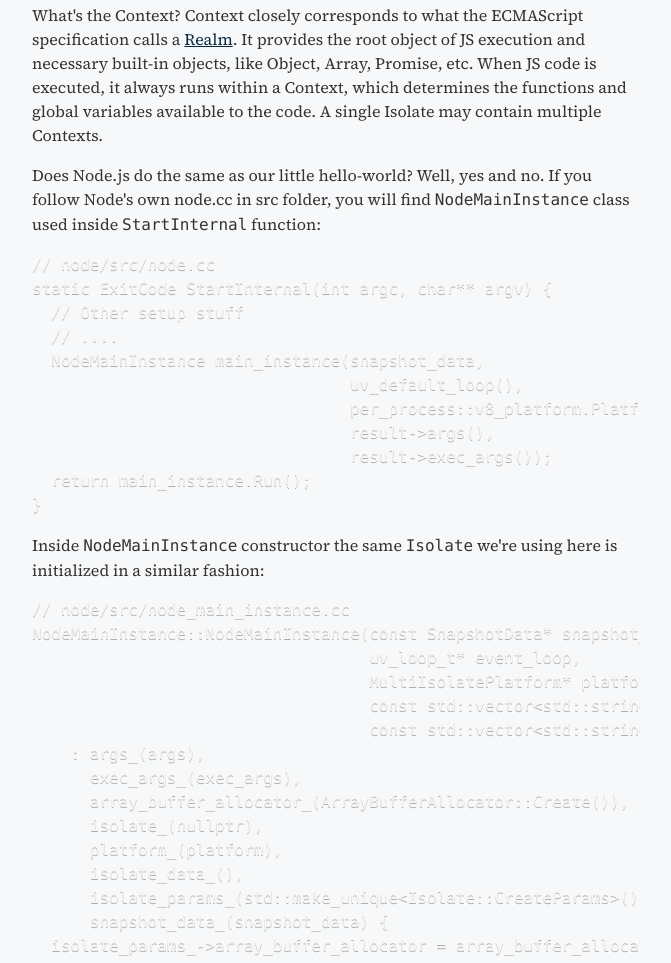
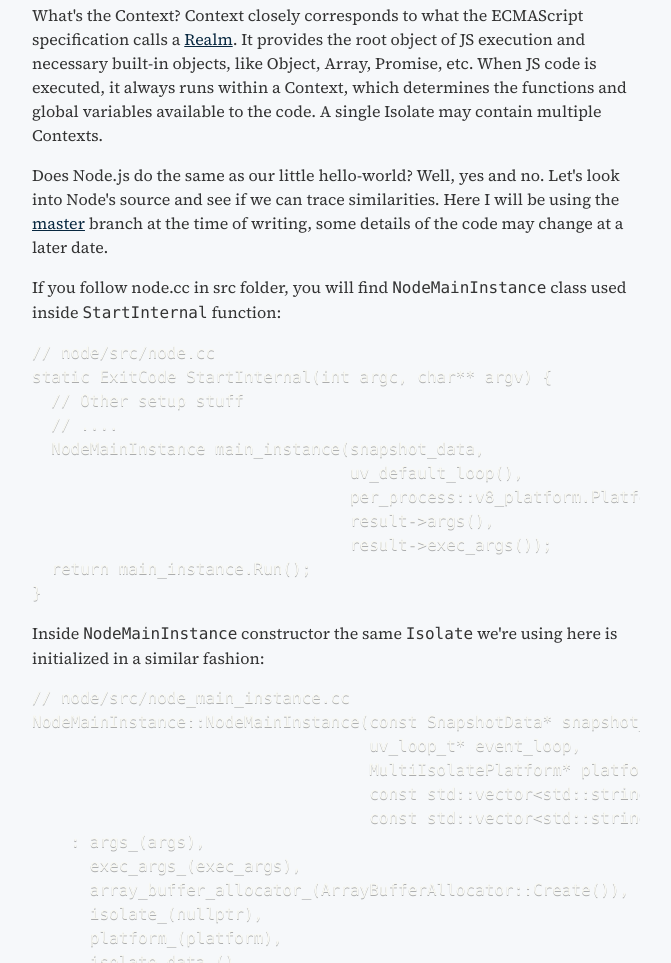
Before and after one commit to main-kun/ravestar.dev, an Eleventy site: page content/blog/anatomy-of-node-part-1.md in a window 1280 px wide. Shown: the part 3448-4411 px from the top of the page, without its empty margins (304-975 px from the left). Built offline with nearby package versions, Linux system fonts and the light colour scheme; Eleventy itself is replaced by a stand-in of ours; some packages are replaced by stand-ins of ours; code samples lack their colours; files that its build step writes are made by us from their sources; what @zachleat/heading-anchors, zod-validation-error would draw is missing.

Commit message:
add mention of specific Node version

````diff
--- a/content/blog/anatomy-of-node-part-1.md
+++ b/content/blog/anatomy-of-node-part-1.md
@@ -154,7 +154,12 @@
 When JS code is executed, it always runs within a Context, which determines the functions and global
 variables available to the code. A single Isolate may contain multiple Contexts.
 
-Does Node.js do the same as our little hello-world? Well, yes and no. If you follow Node's own node.cc in
+Does Node.js do the same as our little hello-world? Well, yes and no. Let's look into Node's source and see if we can
+trace similarities. Here I will be using the
+[master](https://github.com/nodejs/node/tree/a2de5b9150da60c77144bb5333371eaca3fab936) branch at the time of writing,
+some details of the code may change at a later date.
+
+If you follow node.cc in
 src folder, you will find `NodeMainInstance` class used inside `StartInternal` function:
 
 ```cpp
@@ -387,7 +392,7 @@
 First we force the `isolate` to run the queue with `PerformMicrotaskCheckpoint`. Then we create a new script
 meant only to return the value of `message` to the C++ code. Since we're using the same `Context` we created
 earlier, the variable `message` is already defined in its lexical scope. So running the microtask queue has updated
-it to the new value. Once we run the compiled we get `"Promise was processed!"` as expected.
+it to the new value. Once we run the compiled binary we get `"Promise was processed!"` as expected.
 The full example with processing the queue is available on GitHub in
 [simple-runner-microtask.cc](https://github.com/main-kun/notjs/blob/main/simple-runner/simple-runner-microtask.cc)
 
````
